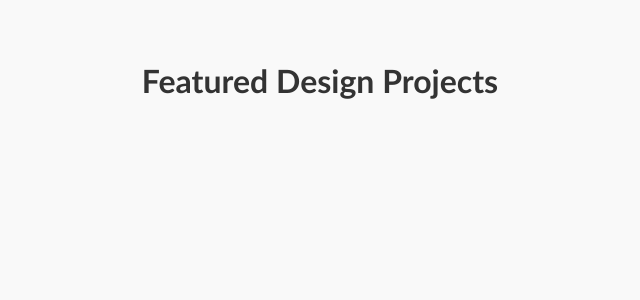
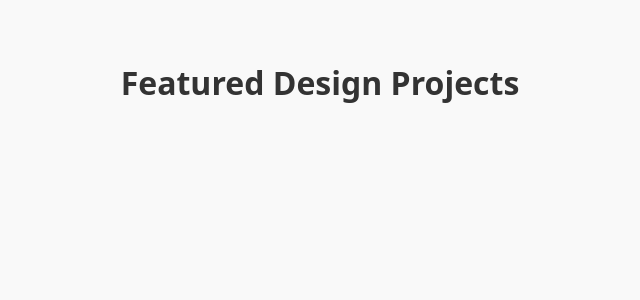
Before and after one commit to RaeSalazar/portfolio-site, a Jekyll site: the page built from design.html, in a window 1280 px wide. Shown: the top 300 px of the page, without its empty margins (320-960 px from the left). Built offline with Jekyll 4.4.1, drawn with Linux system fonts in a browser that asks for light colours.

Commit message:
Changes to design layout styling

```diff
--- a/_layouts/design.html
+++ b/_layouts/design.html
@@ -1,78 +1,72 @@
-<!doctype html>
-<html>
+<!DOCTYPE html>
+<html lang="en">
+
 <head>
-<meta charset="UTF-8">
+  <meta charset="UTF-8" />
+  <meta name="viewport" content="width=device-width, initial-scale=1.0"/>
+
+
   <title>{{ page.title }}</title>
+
 
 
   <style>
 
-		body{
-
-			font-family:"Gill Sans", "Gill Sans MT", "Myriad Pro", "DejaVu Sans Condensed", Helvetica, Arial, "sans-serif";
+    body {
+      font-family: system-ui, sans-serif;
       padding: 2rem;
-			background-color: #F9F9F9;
+      background-color: #f9f9f9;
       color: #333;
     }
 
     h1 {
-
       text-align: center;
       margin-bottom: 2rem;
     }
 
-
     .design-grid {
       display: grid;
-			grid-template-columns: repeat(auto-fit, minmax(280px,1fr));
-			gap:1.5rem;
+      grid-template-columns: repeat(auto-fit, minmax(280px, 1fr));
+      gap: 1.5rem;
       max-width: 1200px;
       margin: 0 auto;
     }
 
-
     .design-card {
-			background: #FFF;
+      background: #fff;
       border: 1px solid #e0e0e0;
       padding: 1.5rem;
-			border radius: 12px;
-			box-shadow: 0 4px 6px rgba(0,0,0,0.5);
-			transition: transfrom 0.2s ease;
+      border-radius: 12px;
+      box-shadow: 0 4px 6px rgba(0,0,0,0.05);
+      transition: transform 0.2s ease;
     }
 
-		.design-card:hover{
+    .design-card:hover {
       transform: translateY(-4px);
     }
 
-
     .design-card h2 {
-			font-size:1.2rem;
-			margin-top:0;
+      font-size: 1.2rem;
+      margin-top: 0;
     }
 
     .design-card p {
-			margin:0.5rem 0;
+      margin: 0.5rem 0;
     }
 
     .design-card a {
       display: inline-block;
-			margin-top:1rem;
-			color: #0077CC;
+      margin-top: 1rem;
+      color: #0077cc;
       text-decoration: none;
       font-weight: bold;
     }
 
-		.design-card a:hover{
+    .design-card a:hover {
       text-decoration: underline;
     }
-
   </style>
-
-
-
-
 </head>
-
 <body>
 
   <h1>Featured Design Projects</h1>
```
Lines whose indentation alone changed are shown as unchanged.
